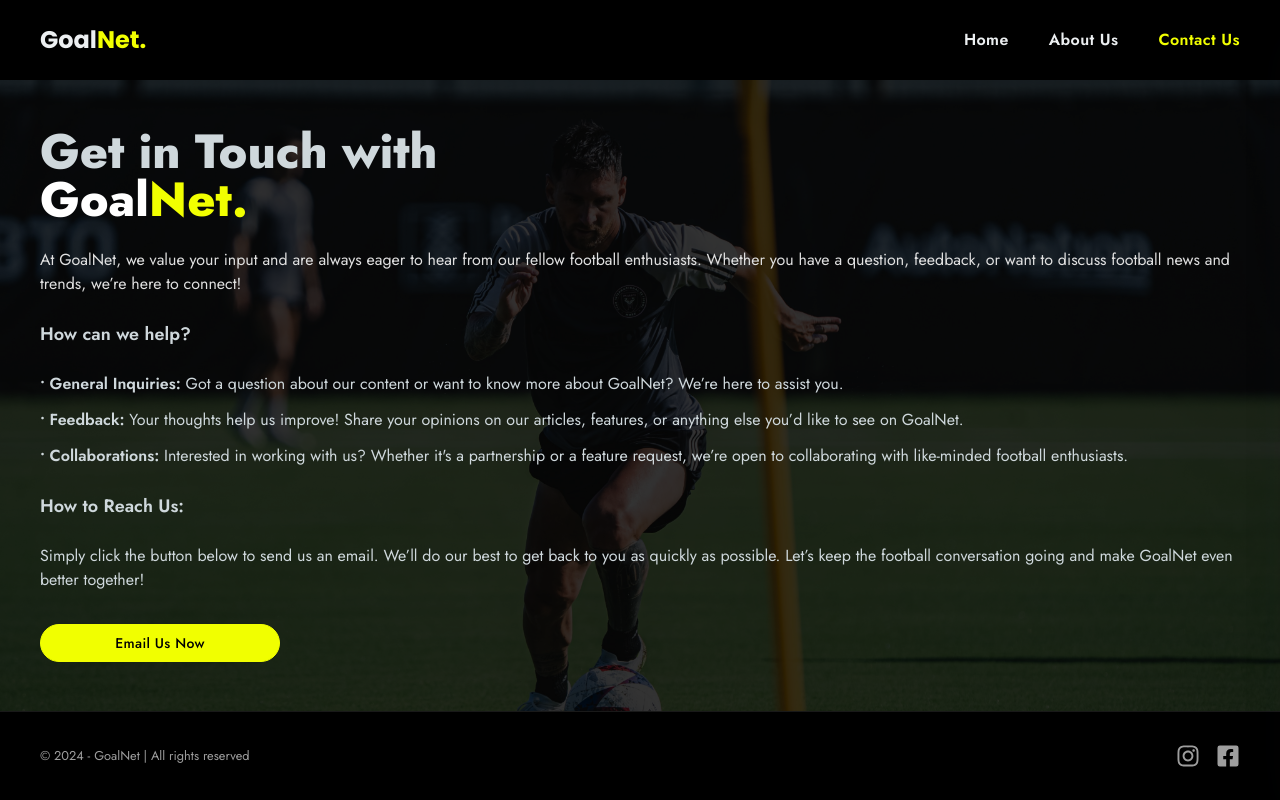
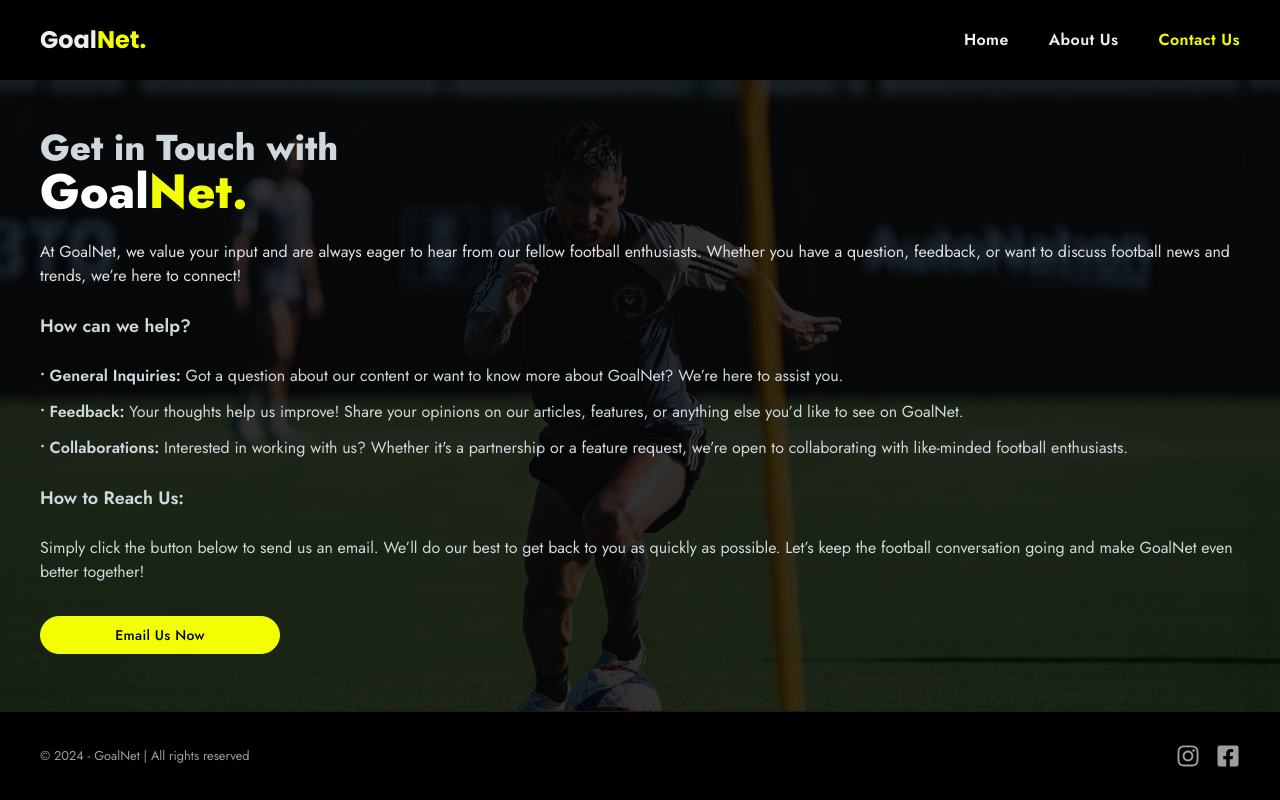
Before and after one commit to pranavpremanand/goalnet-v1, a Next.js app: page /contact-us in a window 1280 px wide. Built offline with nearby package versions, Linux system fonts and the light colour scheme; no server answers.

Commit message:
style change in contact us

```diff
--- a/src/app/contact-us/page.jsx
+++ b/src/app/contact-us/page.jsx
@@ -10,11 +10,13 @@ const ContactUs = () => {
     <div className="wrapper grow relative">
       <div className="flex flex-col gap-8 my-10">
         <div className="flex flex-col gap-6">
-          <h2 className="text-3xl sm:text-4xl lg:text-5xl font-extrabold leading-snug">
+          <div className="text-2xl sm:text-3xl lg:text-4xl font-extrabold">
             Get in Touch with <br />
-            <span className="text-white">Goal</span>
-            <span className="text-primary">Net.</span>
-          </h2>
+            <span className="text-3xl sm:text-4xl lg:text-5xl">
+              <span className="text-white">Goal</span>
+              <span className="text-primary">Net.</span>
+            </span>
+          </div>
           <p className="text-gray-300">
             At GoalNet, we value your input and are always eager to hear from
             our fellow football enthusiasts. Whether you have a question,
@@ -24,9 +26,7 @@ const ContactUs = () => {
           <h5 className="font-semibold text-lg">How can we help?</h5>
           <div className="flex flex-col gap-3">
             <p>
-              <span className="font-semibold">
-                &bull; General Inquiries:{" "}
-              </span>
+              <span className="font-semibold">&bull; General Inquiries: </span>
               {
                 "Got a question about our content or want to know more about GoalNet? We’re here to assist you."
               }
@@ -38,9 +38,7 @@ const ContactUs = () => {
               }
             </p>
             <p>
-              <span className="font-semibold">
-                &bull; Collaborations:{" "}
-              </span>
+              <span className="font-semibold">&bull; Collaborations: </span>
               {
                 "Interested in working with us? Whether it's a partnership or a feature request, we’re open to collaborating with like-minded football enthusiasts."
               }
```
